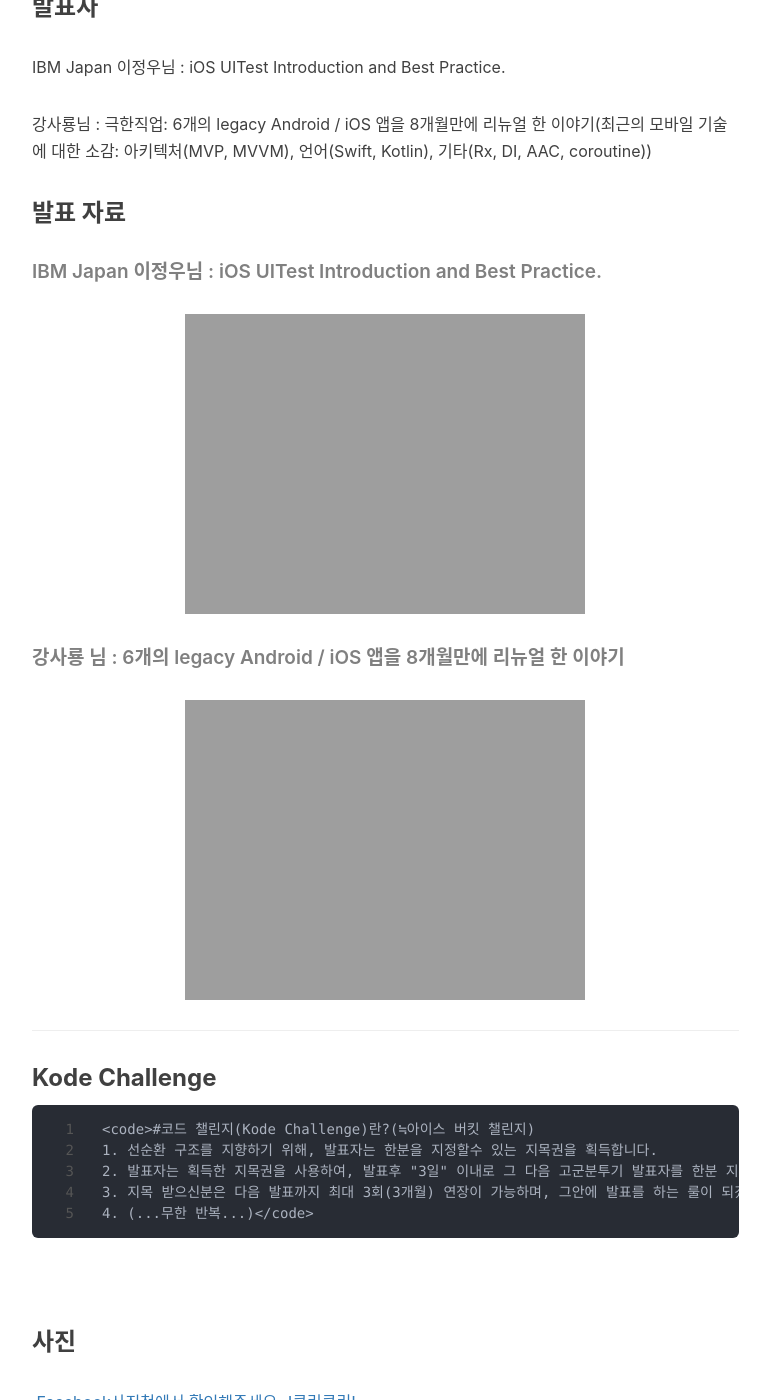
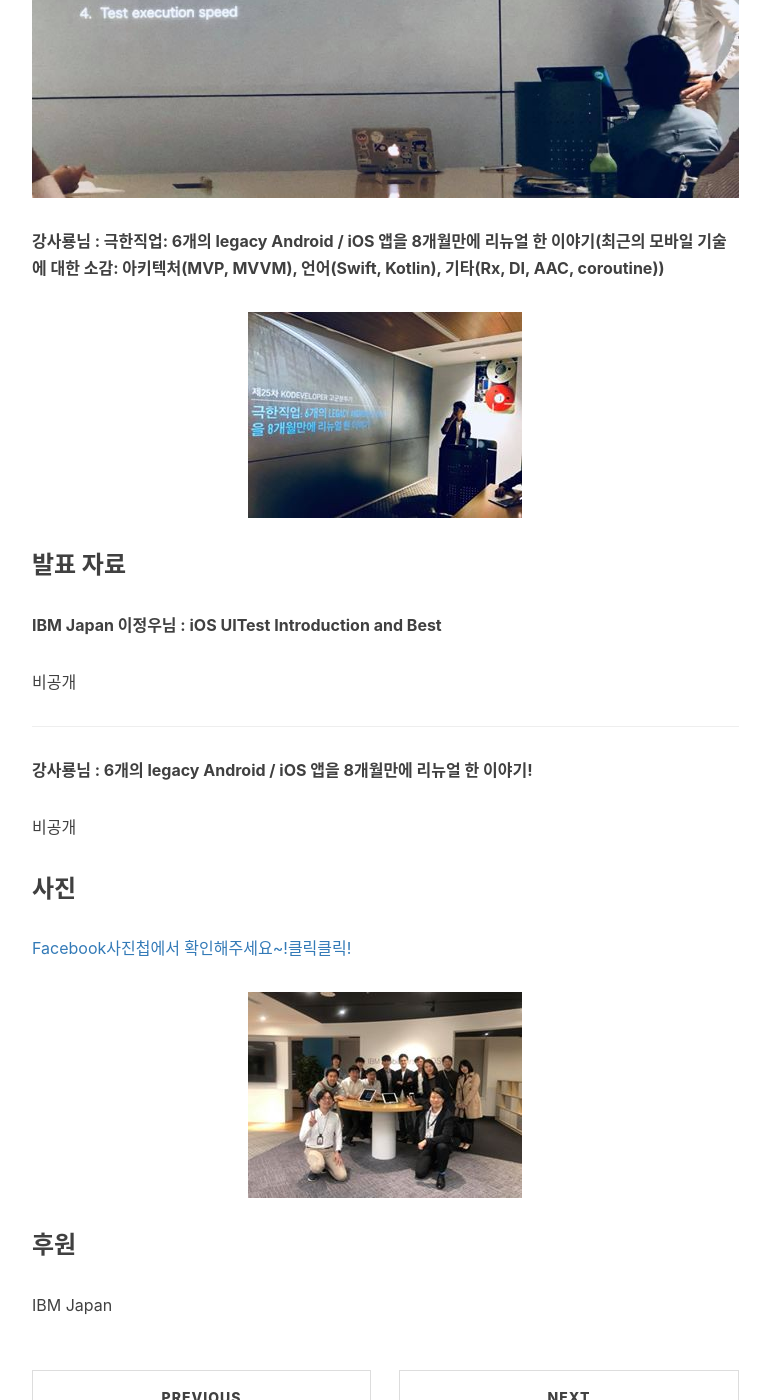
Before and after one commit to kodevops/blog, a Jekyll site: the page built from _posts/2018-10-23-struggle-25.markdown, in a window 1280 px wide and 1400 px high, scrolled down 994 px. Shown: the whole window, without its empty margins (233-1003 px from the left). Built offline with Jekyll 4.4.1, drawn with Linux system fonts in a browser that asks for light colours; nearby versions of some CDN libraries; comment, search, counter and statistics services are not loaded.

Commit message:
fix: 25차고군분투기 이미지를 로컬에서 불러오도록 수정

```diff
--- a/_posts/2018-10-23-struggle-25.markdown
+++ b/_posts/2018-10-23-struggle-25.markdown
@@ -1,21 +1,11 @@
 ---
 author: kodeveloper
-comments: true
-date: 2018-10-23 12:18:21+00:00
+date: 2018-10-23
 layout: post
-link: http://kodeveloper.com/2018/10/23/struggle-25/
-slug: struggle-25
 title: 제25차 고군분투기
-wordpress_id: 615
-categories:
-- 고군분투기
-tags:
-- android
-- ios
-- mobile
+categories: [고군분투기]
+tags: [android, ios]
 ---
-
-![スクリーンショット 2018-10-23 20.41.07](http://kodeveloper.com/wp-content/uploads/2018/10/スクリーンショット-2018-10-23-20.41.07.png)
 
 ### 일정
 
@@ -24,35 +14,31 @@ tags:
 
 ### 발표자
 
-IBM Japan 이정우님 : iOS UITest Introduction and Best Practice.
+**IBM Japan 이정우님 : iOS UITest Introduction and Best Practice.**
 
-강사룡님 : 극한직업: 6개의 legacy Android / iOS 앱을 8개월만에 리뉴얼 한 이야기(최근의 모바일 기술에 대한 소감: 아키텍처(MVP, MVVM), 언어(Swift, Kotlin), 기타(Rx, DI, AAC, coroutine))
+![](/img/struggle/25/이정우.jpg)
+
+**강사룡님 : 극한직업: 6개의 legacy Android / iOS 앱을 8개월만에 리뉴얼 한 이야기(최근의 모바일 기술에 대한 소감: 아키텍처(MVP, MVVM), 언어(Swift, Kotlin), 기타(Rx, DI, AAC, coroutine))**
+
+![](/img/struggle/25/강사룡.jpg)
 
 ### 발표 자료
 
-##### IBM Japan 이정우님 : iOS UITest Introduction and Best Practice.![44664313_1908420026121392_5792373730688630784_n](http://kodeveloper.com/wp-content/uploads/2018/10/44664313_1908420026121392_5792373730688630784_n.jpg)
+**IBM Japan 이정우님 : iOS UITest Introduction and Best**
 
+비공개
 
+---
 
-##### 강사룡 님 : 6개의 legacy Android / iOS 앱을 8개월만에 리뉴얼 한 이야기![44549809_1908425059454222_6017286616630951936_n](http://kodeveloper.com/wp-content/uploads/2018/10/44549809_1908425059454222_6017286616630951936_n.jpg)
+**강사룡님 : 6개의 legacy Android / iOS 앱을 8개월만에 리뉴얼 한 이야기!**
 
-* * *
-
-### Kode Challenge
-
-    <code>#코드 챌린지(Kode Challenge)란?(≒아이스 버킷 챌린지)
-    1. 선순환 구조를 지향하기 위해, 발표자는 한분을 지정할수 있는 지목권을 획득합니다.
-    2. 발표자는 획득한 지목권을 사용하여, 발표후 "3일" 이내로 그 다음 고군분투기 발표자를 한분 지목 합니다.(\#struggle에서 지목 해주세요!!)
-    3. 지목 받으신분은 다음 발표까지 최대 3회(3개월) 연장이 가능하며, 그안에 발표를 하는 룰이 되겠습니다.
-    4. (...무한 반복...)</code>
-
-
+비공개
 
 ### 사진
 
- [Facebook사진첩에서 확인해주세요~!클릭클릭!](https://www.facebook.com/media/set/?set=oa.2206033656308034&type=3)
+[Facebook사진첩에서 확인해주세요~!클릭클릭!](https://www.facebook.com/media/set/?set=oa.2206033656308034&type=3)
 
- ![44802432_1908631016100293_5569266590731468800_n](http://kodeveloper.com/wp-content/uploads/2018/10/44802432_1908631016100293_5569266590731468800_n.jpg)
+![](/img/struggle/25/everyone.jpg)
 
 ### 후원
 
```
